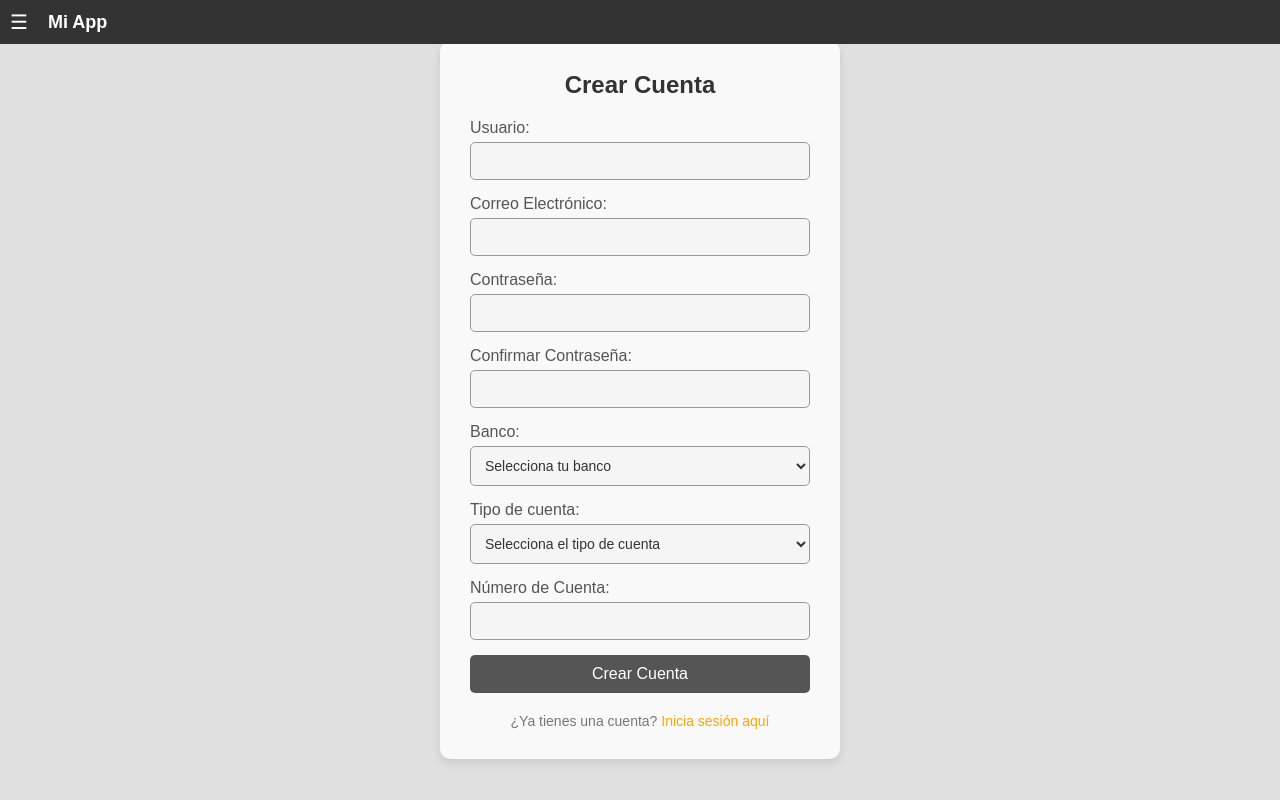
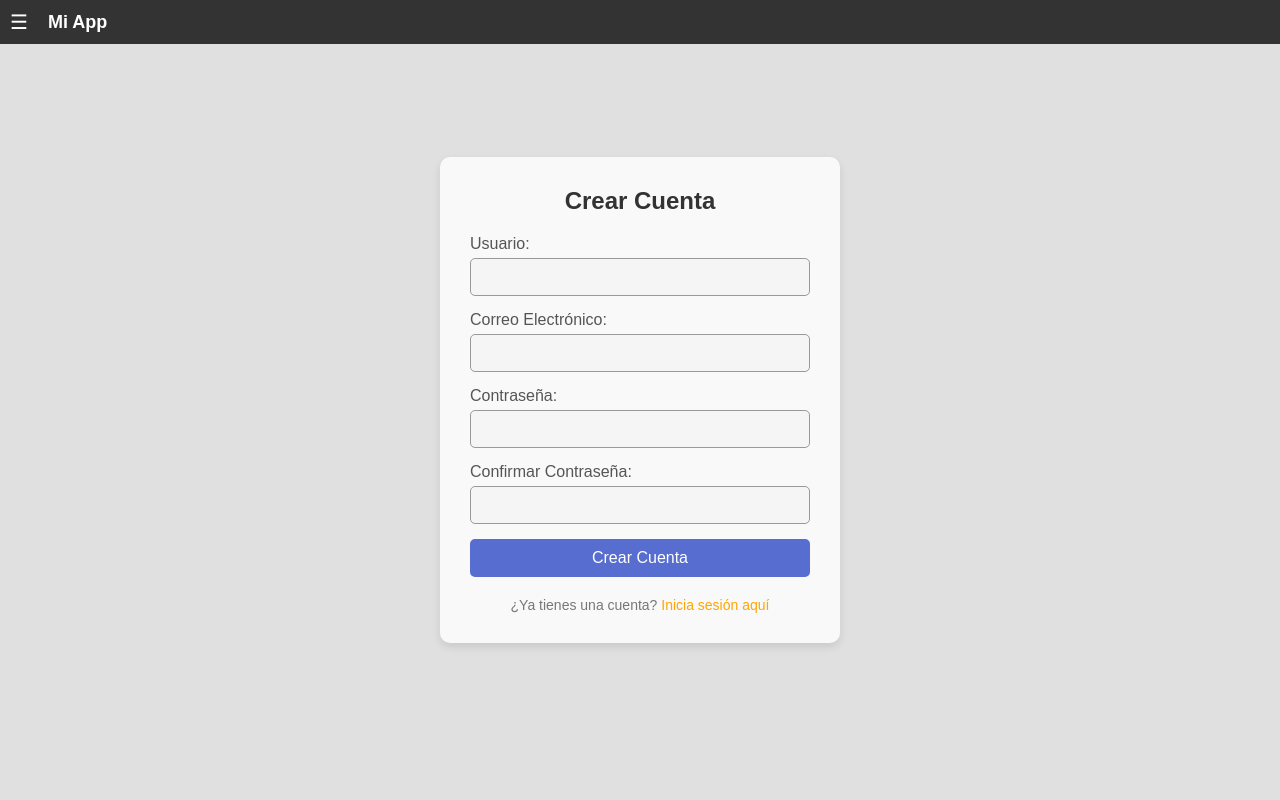
Before and after one commit to Fabo01/Gestor_de_Presupuestos, a PHP site: page /sign_in.html in a window 1280 px wide. Run offline with PHP 8.4, Linux system fonts and the light colour scheme.

Commit message:
mod inicio sesion

```diff
--- a/Inicio sesion/sign_in.html
+++ b/Inicio sesion/sign_in.html
@@ -38,7 +38,7 @@
             <label for="confirm-password">Confirmar Contraseña:</label>
             <input type="password" id="confirm-password" name="confirm-password" required>
 
-            <label for="bank">Banco:</label>
+            <!-- <label for="bank">Banco:</label>
             <select id="bank" name="bank" required>
                 <option value="" disabled selected>Selecciona tu banco</option>
                 <option value="banco_chile">Banco de Chile</option>
@@ -64,7 +64,7 @@
             </select>
 
             <label for="account-number">Número de Cuenta:</label>
-            <input type="text" id="account-number" name="account-number" required>
+            <input type="text" id="account-number" name="account-number" required> -->
 
             <button type="submit" class="btn-login">Crear Cuenta</button>
         </form>
@@ -97,9 +97,9 @@
             const email = document.getElementById("email").value;
             const password = document.getElementById("password").value;
             const confirmPassword = document.getElementById("confirm-password").value;
-            const bank = document.getElementById("bank").value;
-            const accountType = document.getElementById("account-type").value;
-            const accountNumber = document.getElementById("account-number").value;
+            // const bank = document.getElementById("bank").value;
+            // const accountType = document.getElementById("account-type").value;
+            // const accountNumber = document.getElementById("account-number").value;
 
             if (!username || !email || !password || !confirmPassword || !bank || !accountType || !accountNumber) {
                 alert("Todos los campos son obligatorios.");
--- a/Inicio sesion/styles.css
+++ b/Inicio sesion/styles.css
@@ -57,7 +57,7 @@ select {
 
 /* Apariencia del botón de envío */
 button.btn-login {
-    background-color: #555; /* Gris oscuro */
+    background-color: rgba(0, 34, 184, 0.651); /* Gris oscuro */
     color: #fff;
     padding: 10px;
     border: none;
```
